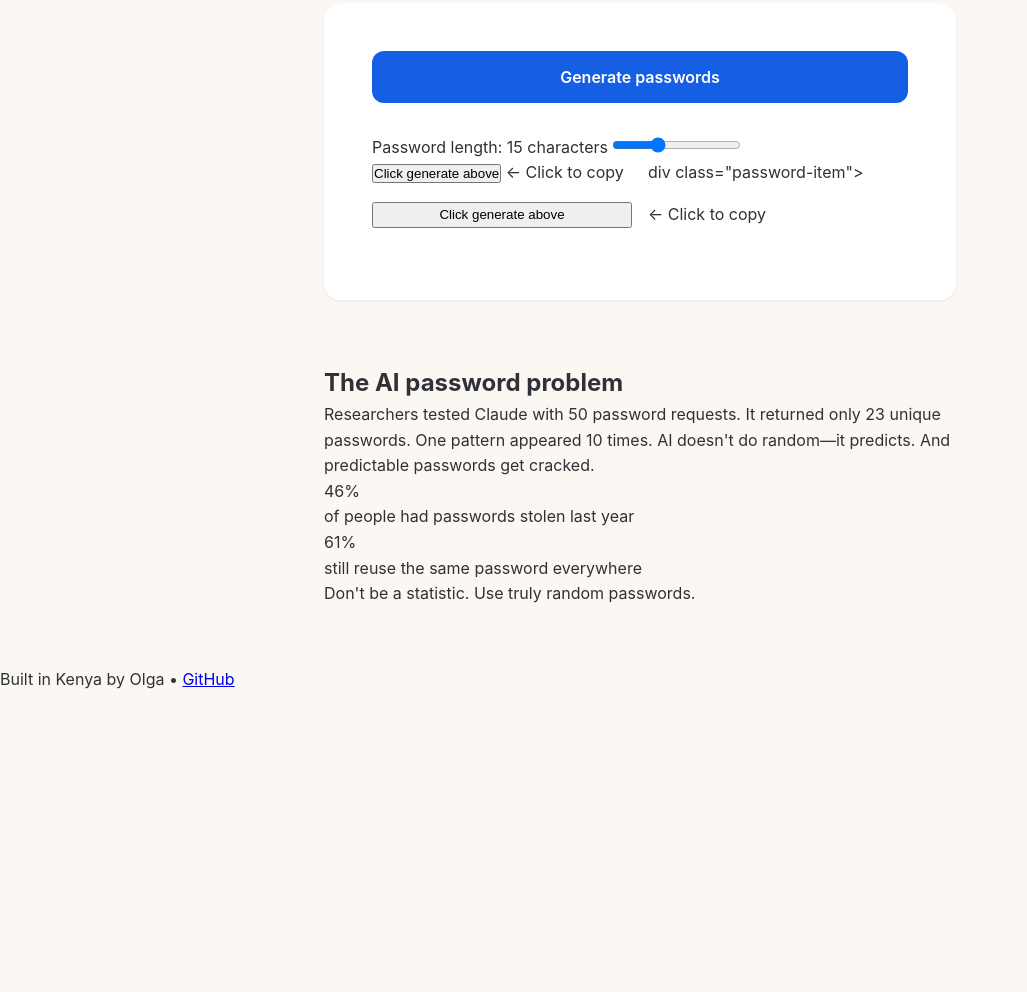
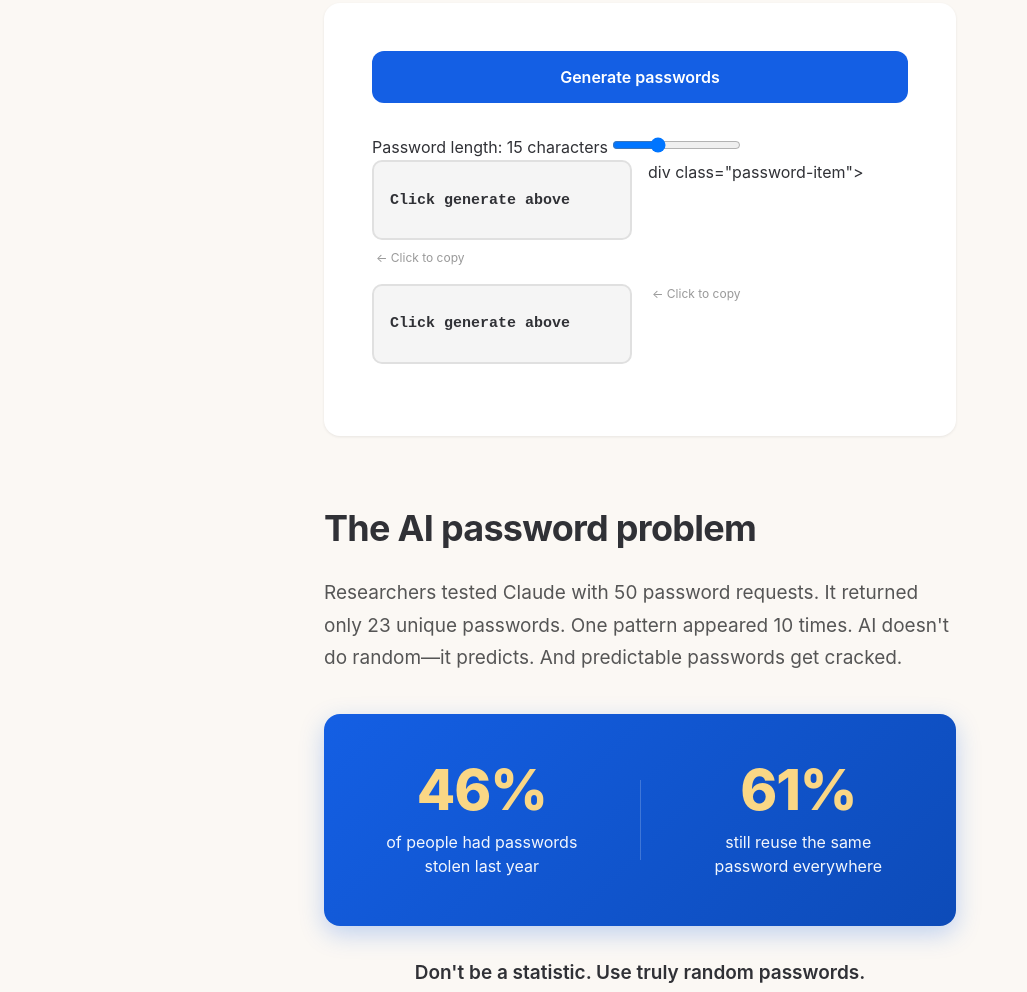
Before and after one commit to SheillaO/AI-Proof-Password-Generator, a website built with Vite: page index.html in a window 1280 px wide. Shown: the part 433-1425 px from the top of the page, without its empty margins (0-1027 px from the left). Before the commit the page ends 1125 px from the top, so only its background shows below. Built offline with nearby package versions, Linux system fonts and the light colour scheme.

Commit message:
Update index.css

```diff
--- a/index.css
+++ b/index.css
@@ -99,3 +99,181 @@ header p {
     gap: 16px;
     margin-bottom: 24px;
 }
+
+
+.password-item {
+    display: flex;
+    flex-direction: column;
+    gap: 8px;
+}
+
+.password {
+    width: 100%;
+    padding: 20px 16px;
+    background: #f5f5f5;
+    border: 2px solid #e0e0e0;
+    border-radius: 10px;
+    font-size: 15px;
+    font-weight: 600;
+    font-family: 'Courier New', monospace;
+    color: #303136;
+    cursor: pointer;
+    transition: all 0.2s ease;
+    text-align: left;
+    word-break: break-all;
+    min-height: 80px;
+}
+
+.password:hover {
+    background: #76e0bd;
+    border-color: #76e0bd;
+    transform: translateY(-2px);
+}
+
+.hint {
+    font-size: 12px;
+    color: #999;
+    padding-left: 4px;
+}
+
+.feedback {
+    padding: 16px;
+    background: #fad785;
+    border-radius: 8px;
+    font-size: 14px;
+    font-weight: 500;
+    color: #303136;
+    min-height: 20px;
+    text-align: center;
+}
+
+.feedback:empty {
+    display: none;
+}
+
+
+.why {
+    margin-bottom: 64px;
+}
+
+h2 {
+    font-size: 36px;
+    font-weight: 700;
+    color: #303136;
+    margin-bottom: 20px;
+    letter-spacing: -0.02em;
+}
+
+.lead {
+    font-size: 19px;
+    color: #555;
+    margin-bottom: 40px;
+    line-height: 1.7;
+}
+
+.stats-callout {
+    background: linear-gradient(135deg, #145fe4 0%, #0d4bb8 100%);
+    padding: 48px 40px;
+    border-radius: 16px;
+    display: flex;
+    align-items: center;
+    justify-content: space-between;
+    margin-bottom: 32px;
+    box-shadow: 0 8px 24px rgba(20, 95, 228, 0.25);
+}
+
+.stat-item {
+    flex: 1;
+    text-align: center;
+}
+
+.stat-number {
+    font-size: 56px;
+    font-weight: 800;
+    color: #fad785; /* Sunbeam - attention-grabbing */
+    line-height: 1;
+    margin-bottom: 12px;
+    letter-spacing: -0.02em;
+}
+
+.stat-label {
+    font-size: 16px;
+    color: rgba(255, 255, 255, 0.95);
+    line-height: 1.5;
+    max-width: 200px;
+    margin: 0 auto;
+}
+
+.stat-divider {
+    width: 1px;
+    height: 80px;
+    background: rgba(255, 255, 255, 0.2);
+    margin: 0 40px;
+}
+
+.closing {
+    font-size: 19px;
+    color: #303136;
+    font-weight: 600;
+    text-align: center;
+}
+
+
+footer {
+    text-align: center;
+    padding: 40px 24px;
+    border-top: 1px solid #e0e0e0;
+}
+
+footer p {
+    font-size: 14px;
+    color: #999;
+}
+
+footer a {
+    color: #145fe4;
+    text-decoration: none;
+}
+
+footer a:hover {
+    text-decoration: underline;
+}
+
+
+@media (max-width: 640px) {
+    main {
+        padding: 60px 20px 40px;
+    }
+
+    h1 {
+        font-size: 36px;
+    }
+
+    header p {
+        font-size: 18px;
+    }
+
+    .generator {
+        padding: 32px 24px;
+    }
+
+    .passwords {
+        grid-template-columns: 1fr;
+    }
+
+    .stats-callout {
+        flex-direction: column;
+        gap: 32px;
+        padding: 40px 24px;
+    }
+
+    .stat-divider {
+        width: 80px;
+        height: 1px;
+        margin: 0;
+    }
+
+    .stat-number {
+        font-size: 48px;
+    }
+}
```
